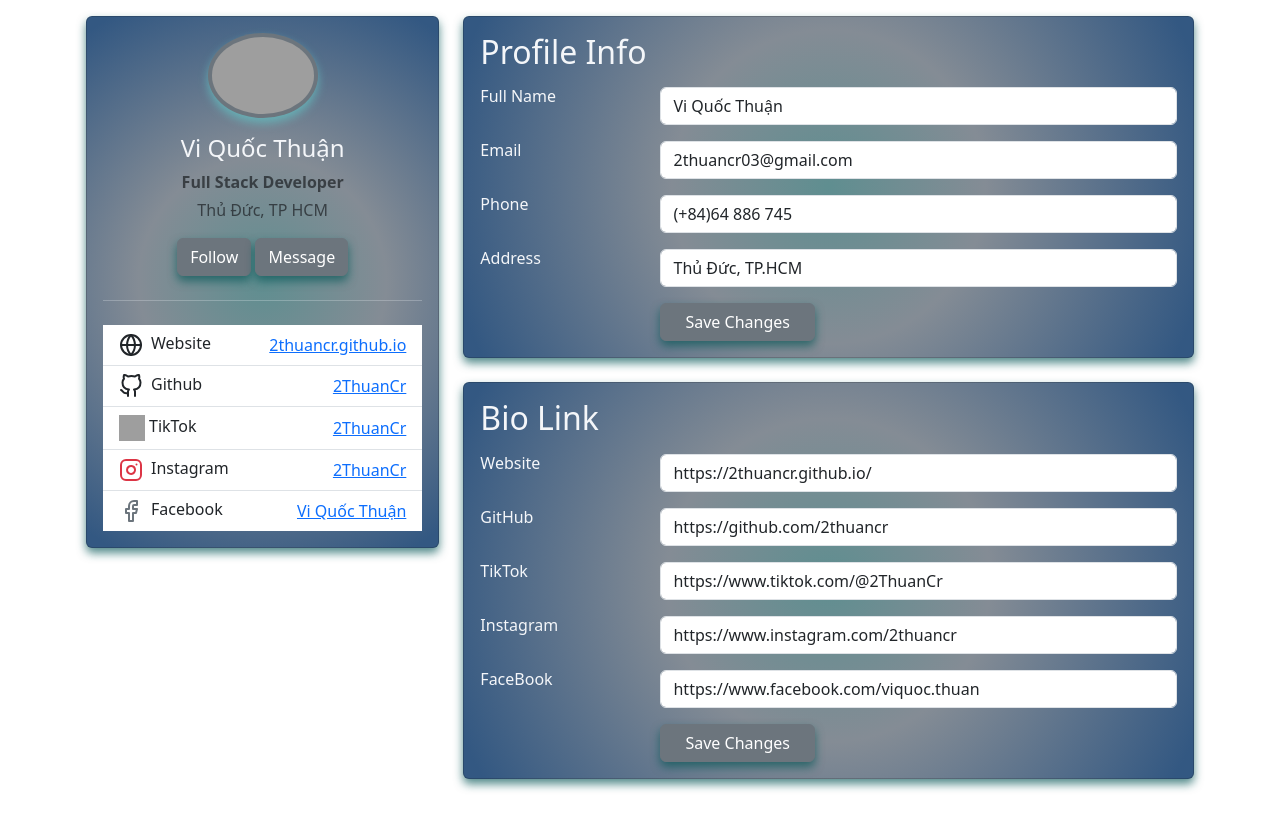
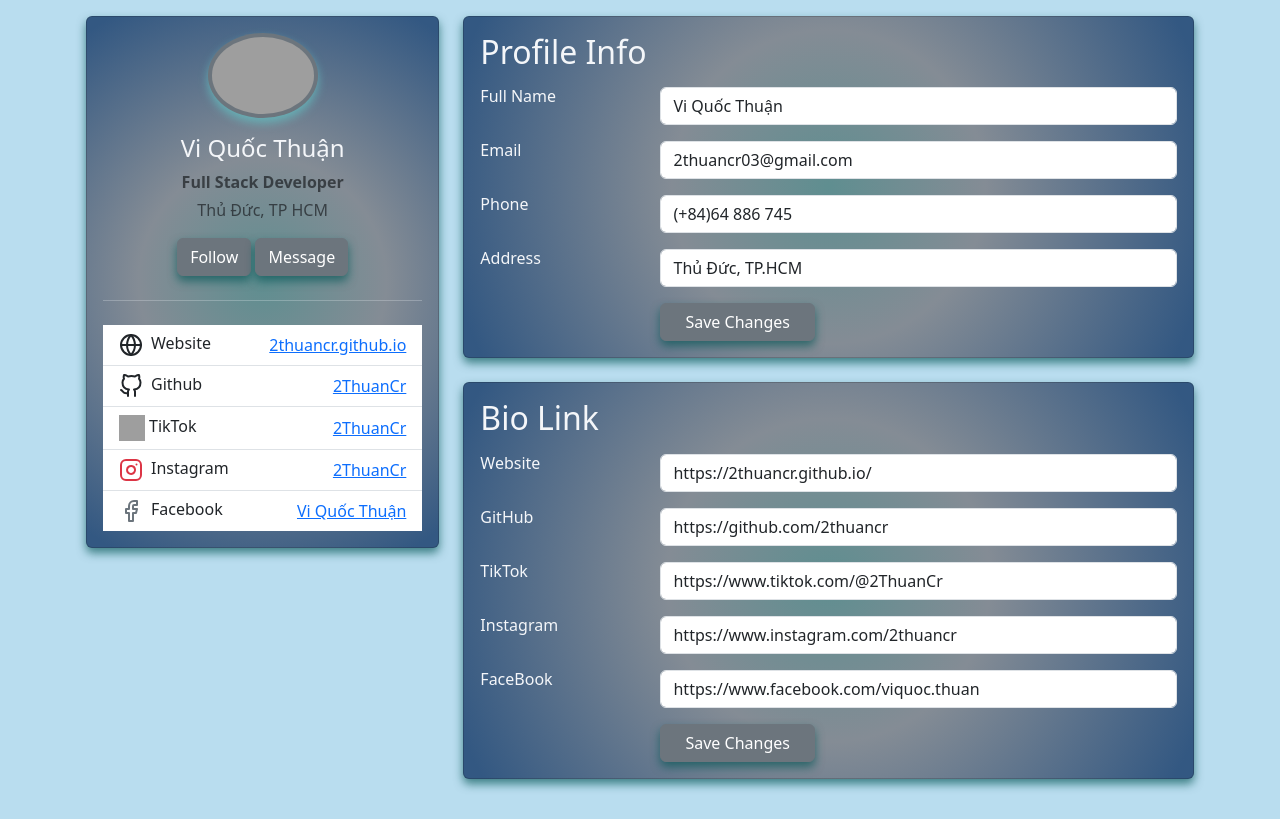
Before and after one commit to 2thuancr/CNPM_22110006, a plain HTML site: page InfoProfile/index.html in a window 1280 px wide. Drawn offline with nearby package versions, Linux system fonts and the light colour scheme; grey boxes are pictures that could not be loaded.

Commit message:
update background color

```diff
--- a/InfoProfile/styles.css
+++ b/InfoProfile/styles.css
@@ -1,5 +1,5 @@
 body{
-    background: #f7f7ff;
+    background: hsl(200, 62%, 83%) !important;
     margin-top:20px;
 }
 .card {
```
